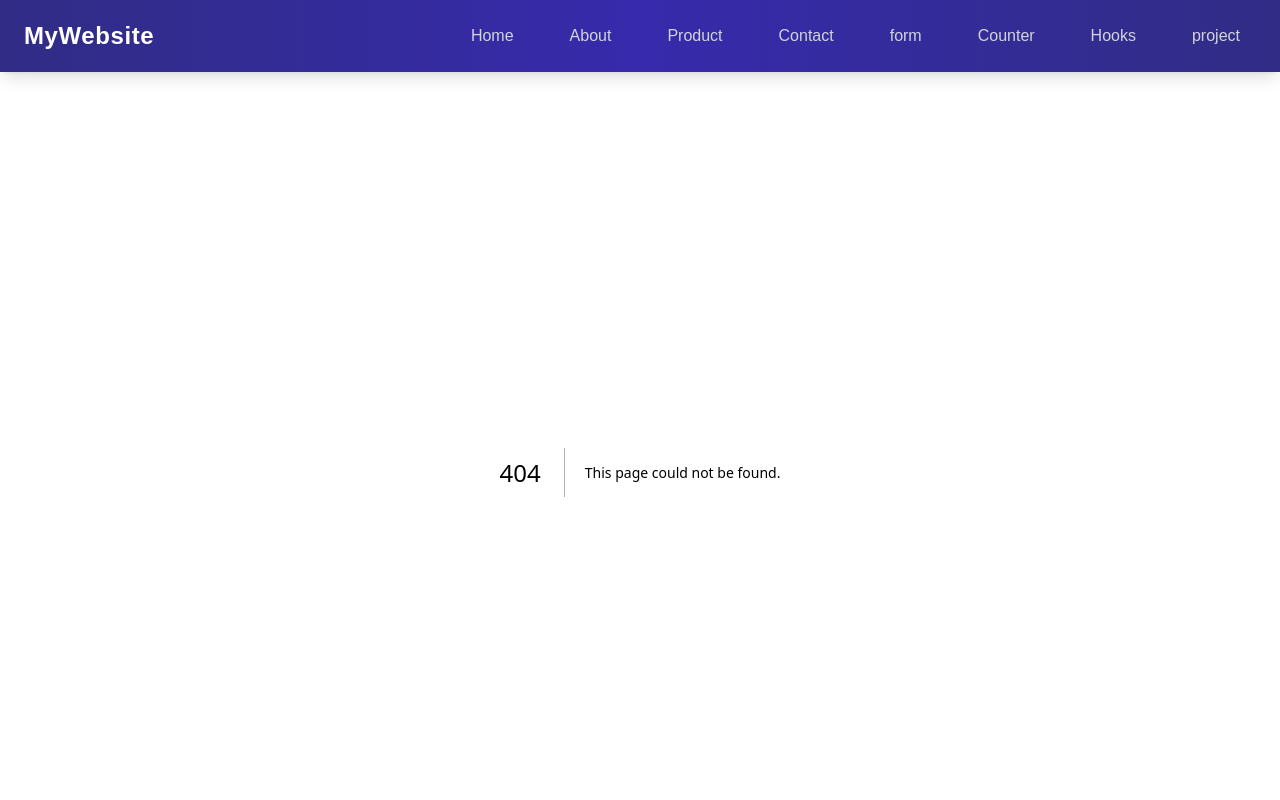
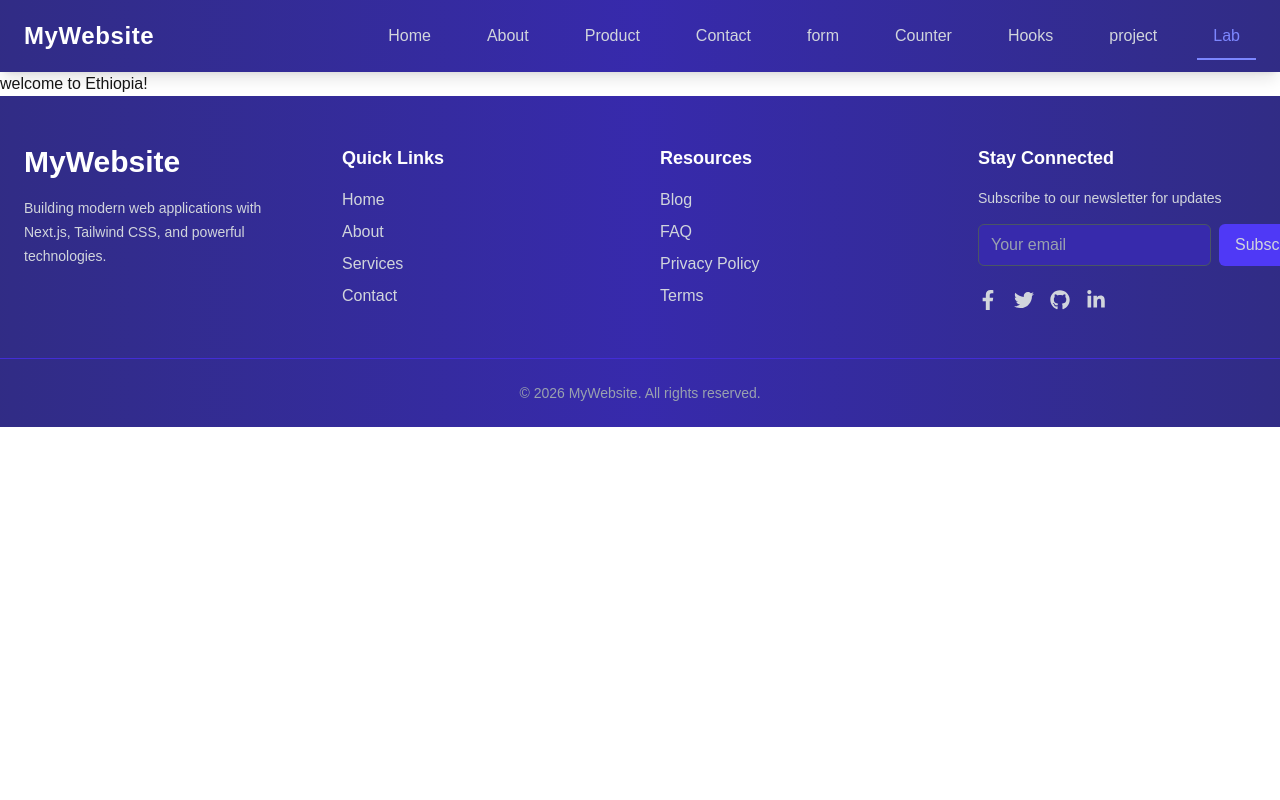
Before and after one commit to abyssiniatech/Nextjs_intermidate, a Next.js app: page /lab in a window 1280 px wide. Before the commit this address had no page. Shown: the top 800 px of the page. Built offline with nearby package versions, Linux system fonts and the light colour scheme.

Commit message:
add day4

```diff
--- a/app/components/Link.tsx
+++ b/app/components/Link.tsx
@@ -12,6 +12,7 @@ export const links = [
   { name: 'Counter', href: '/counter' },
   { name: 'Hooks', href: '/hooks' },
   { name: 'project', href: '/project' },
+  {name:'Lab',href:'/lab'}
 ];
 
 const Linkpage = () => {
--- /dev/null
+++ b/app/lab/page.tsx
@@ -0,0 +1,11 @@
+import React from 'react'
+
+const page = () => {
+  return (
+    <div>
+      <h1>welcome to Ethiopia!</h1>
+    </div>
+  )
+}
+
+export default page
```
